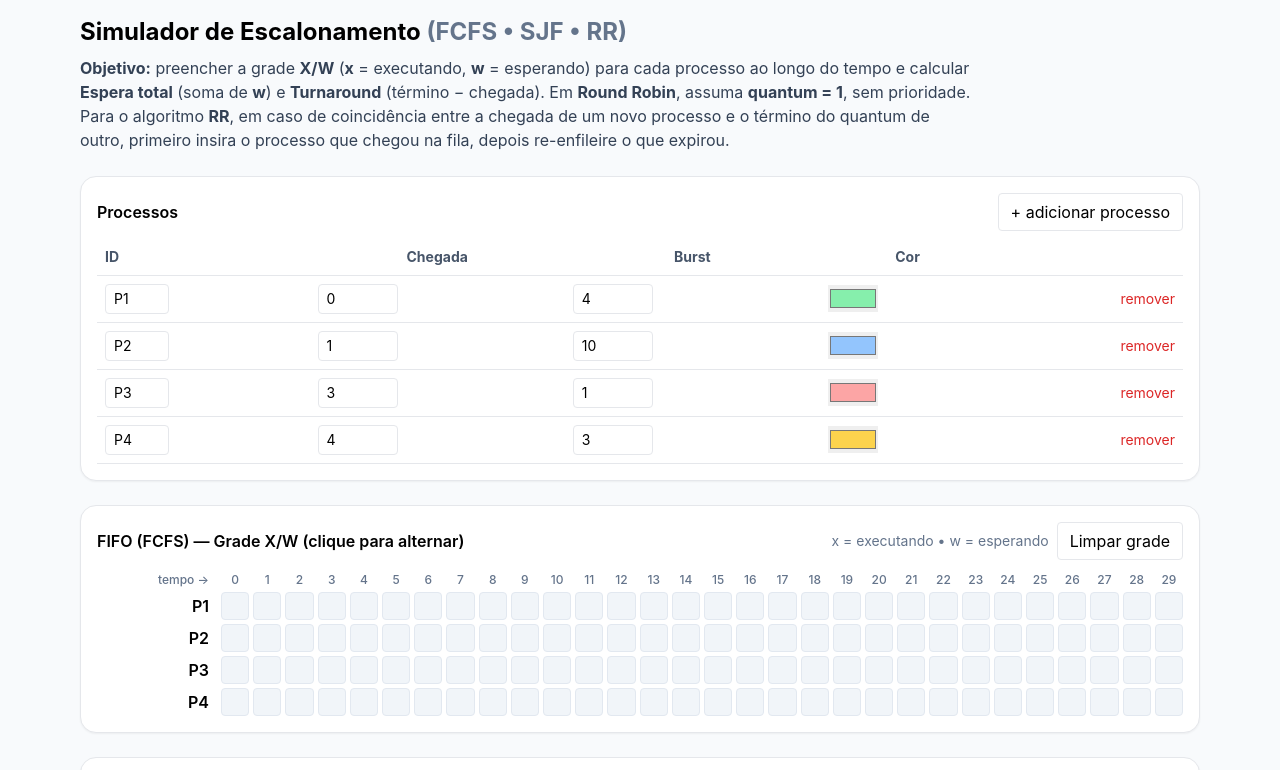
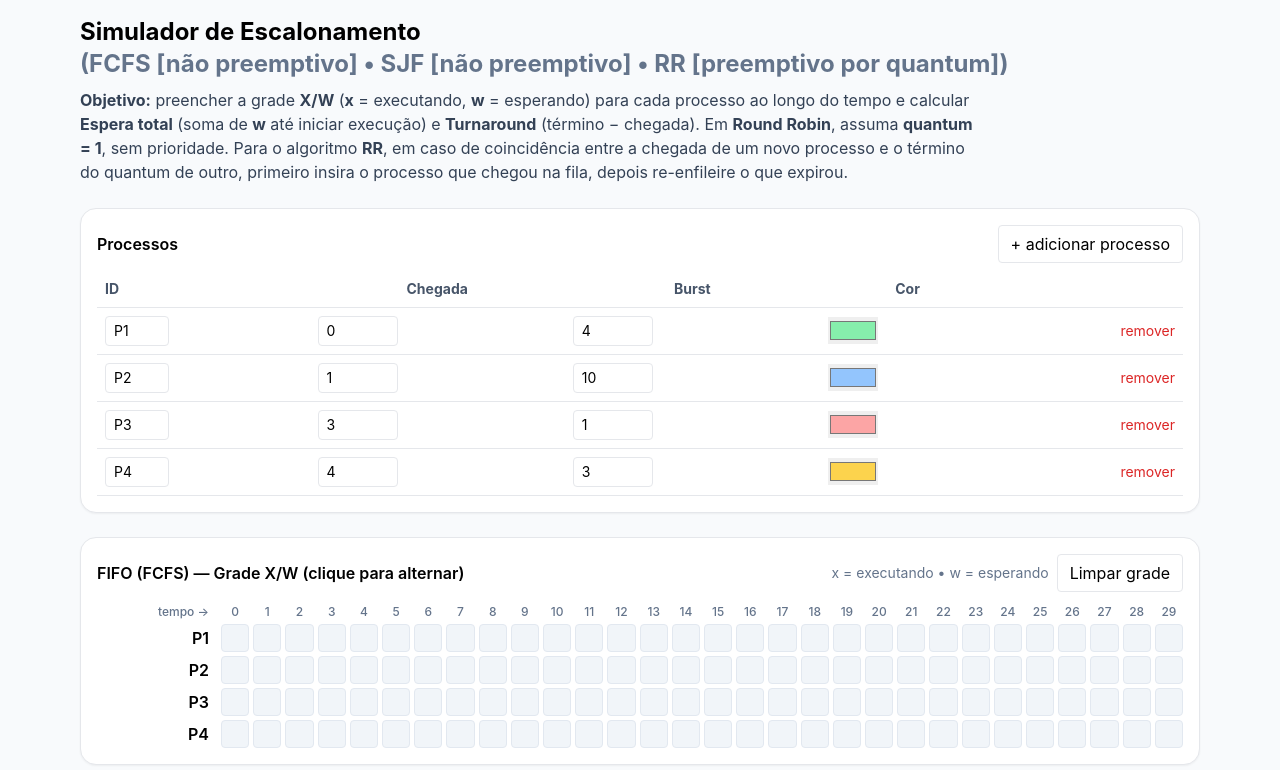
Before and after one commit to marcoskich/cpu-scheduling-simulator, a plain HTML site: page index.html in a window 1280 px wide. Shown: the top 770 px of the page. Drawn offline with nearby package versions, Linux system fonts and the light colour scheme.

Commit message:
Add files via upload

```diff
--- a/index.html
+++ b/index.html
@@ -11,10 +11,10 @@
 <body class="bg-slate-50">
   <div class="max-w-6xl mx-auto p-4 space-y-6">
     <header class="space-y-2">
-      <h1 class="text-2xl font-bold">Simulador de Escalonamento <span class="text-slate-500">(FCFS • SJF • RR)</span></h1>
+      <h1 class="text-2xl font-bold">Simulador de Escalonamento <br><span class="text-slate-500">(FCFS [não preemptivo] • SJF [não preemptivo] • RR [preemptivo por quantum])</span></h1>
       <p class="text-sm md:text-base text-slate-700 max-w-4xl">
         <b>Objetivo:</b> preencher a grade <b>X/W</b> (<b>x</b> = executando, <b>w</b> = esperando) para cada processo ao longo do tempo e calcular
-        <b>Espera total</b> (soma de <b>w</b>) e <b>Turnaround</b> (término − chegada). Em <b>Round Robin</b>, assuma <b>quantum = 1</b>, sem prioridade. Para o algoritmo
+        <b>Espera total</b> (soma de <b>w</b> até iniciar execução) e <b>Turnaround</b> (término − chegada). Em <b>Round Robin</b>, assuma <b>quantum = 1</b>, sem prioridade. Para o algoritmo
         <b>RR</b>, em caso de coincidência entre a chegada de um novo processo e o término do quantum de outro, primeiro insira o processo que chegou na fila,
         depois re-enfileire o que expirou.
       </p>
@@ -127,7 +127,7 @@
               <th class="p-2 text-left">ID</th>
               <th class="p-2">Chegada</th>
               <th class="p-2">Burst</th>
-              <th class="p-2">Espera total</th>
+              <th class="p-2">Espera até iniciar execução</th>
               <th class="p-2">Turnaround</th>
             </tr>
           </thead>
```
